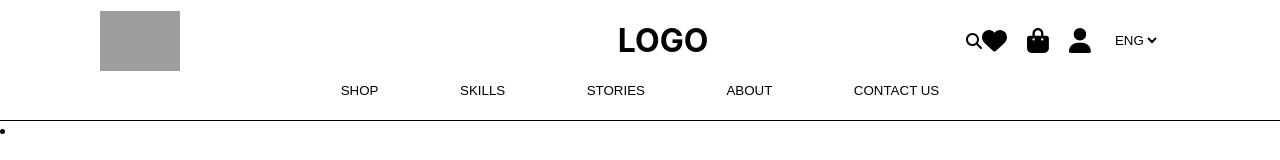
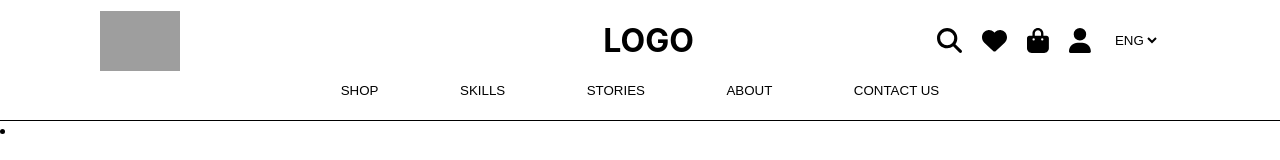
Before and after one commit to narasimha-github/Appscrip_assinment, a React (Create React App) app: page / in a window 1280 px wide. Shown: the top 160 px of the page. Built offline with nearby package versions, Linux system fonts and the light colour scheme; no server answers; grey boxes are pictures that could not be loaded.

Commit message:
Update index.css

```diff
--- a/src/components/Header/index.css
+++ b/src/components/Header/index.css
@@ -33,7 +33,7 @@
     align-items: center;
 }
 
-.serchIcon{
+.searchIcon{
     height: 25px;
     padding-right: 20px;
 }
```
